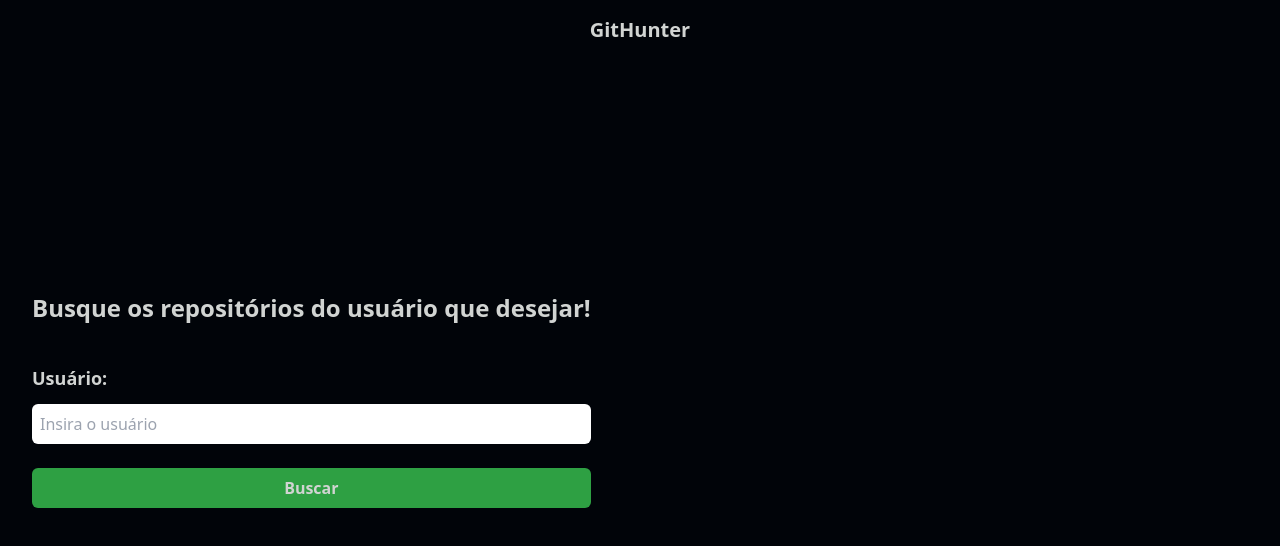
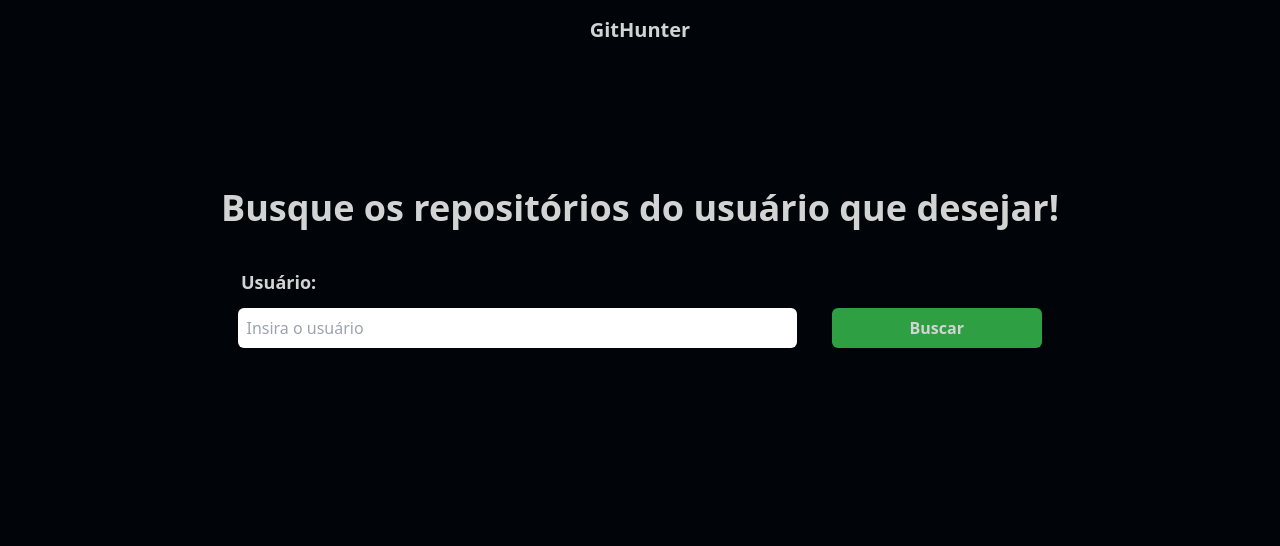
Before and after one commit to ErickWillyan/repositories-projects, a Next.js app in the folder repositories-project/: page / in a window 1280 px wide. Shown: the top 546 px of the page. Built offline with nearby package versions, Linux system fonts and the light colour scheme.

Commit message:
update: Resposividade da home em desktops

```diff
--- a/repositories-project/src/app/page.tsx
+++ b/repositories-project/src/app/page.tsx
@@ -22,24 +22,29 @@ export default function Home() {
 
   return (
     <>
-      <main className="h-screen flex items-center p-8">
-        <div className="">
-          <h1 className=" text-2xl  font-bold mb-10">
+      <main className="h-screen sm:w-screen justify-center flex items-center p-8">
+        <div className="mb-60">
+          <h1 className=" text-2xl sm:text-4xl font-bold mb-10">
             Busque os repositórios do usuário que desejar!
           </h1>
-          <form onSubmit={searchRepositories} className="flex flex-wrap">
-            <label className="text-lg font-semibold w-ful mb-3">Usuário:</label>
+          <form
+            onSubmit={searchRepositories}
+            className="flex flex-wrap justify-around"
+          >
+            <label className="text-lg font-semibold w-full mb-3 sm:pl-5">
+              Usuário:
+            </label>
             <input
               name="userNameInput"
               type="text"
-              className="font-normal text-base rounded-md w-full p-2 mb-6"
+              className="font-normal text-base rounded-md w-full p-2 mb-6 sm:w-8/12"
               placeholder="Insira o usuário"
               ref={userRef}
             />
             <input
               type="submit"
               value="Buscar"
-              className="w-full p-2 bg-buttonColor cursor-pointer hover:bg-buttonColorHover  rounded-md font-bold text-base duration-300"
+              className="w-full sm:w-3/12 mb-6 p-2 bg-buttonColor cursor-pointer hover:bg-buttonColorHover  rounded-md font-bold text-base duration-300"
             />
           </form>
         </div>
```
